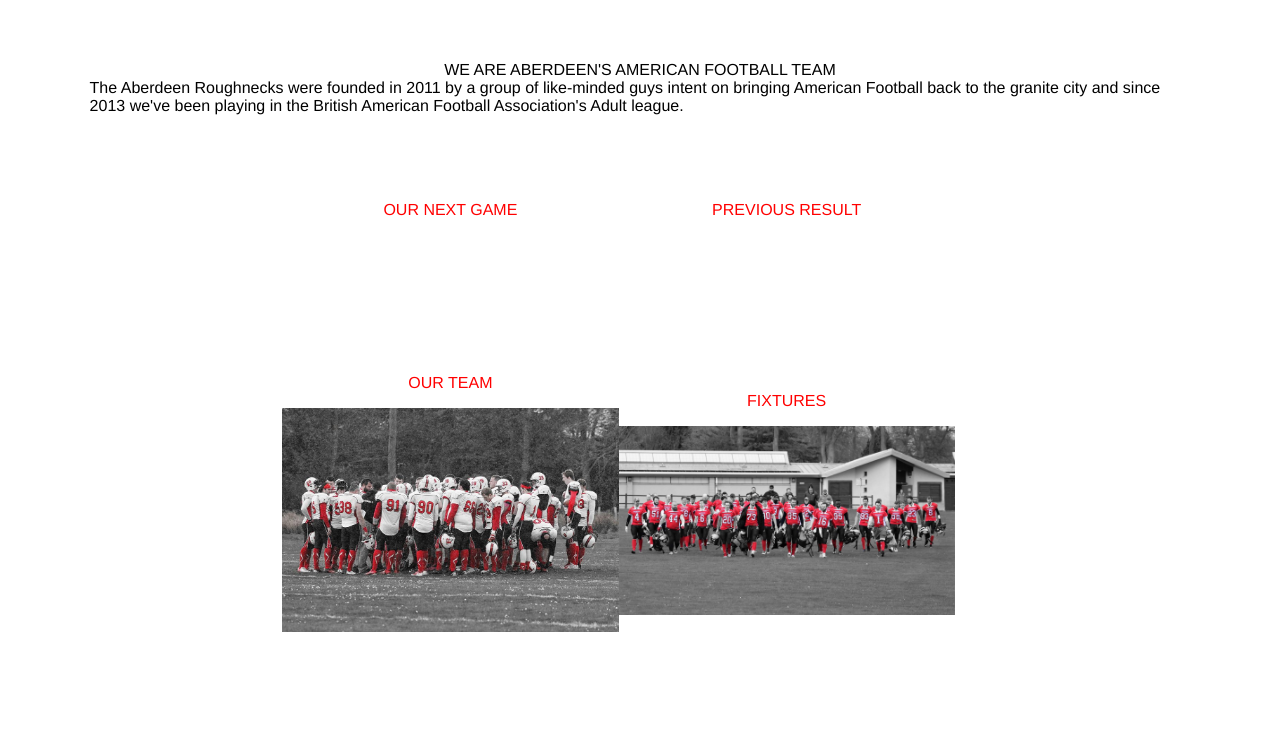
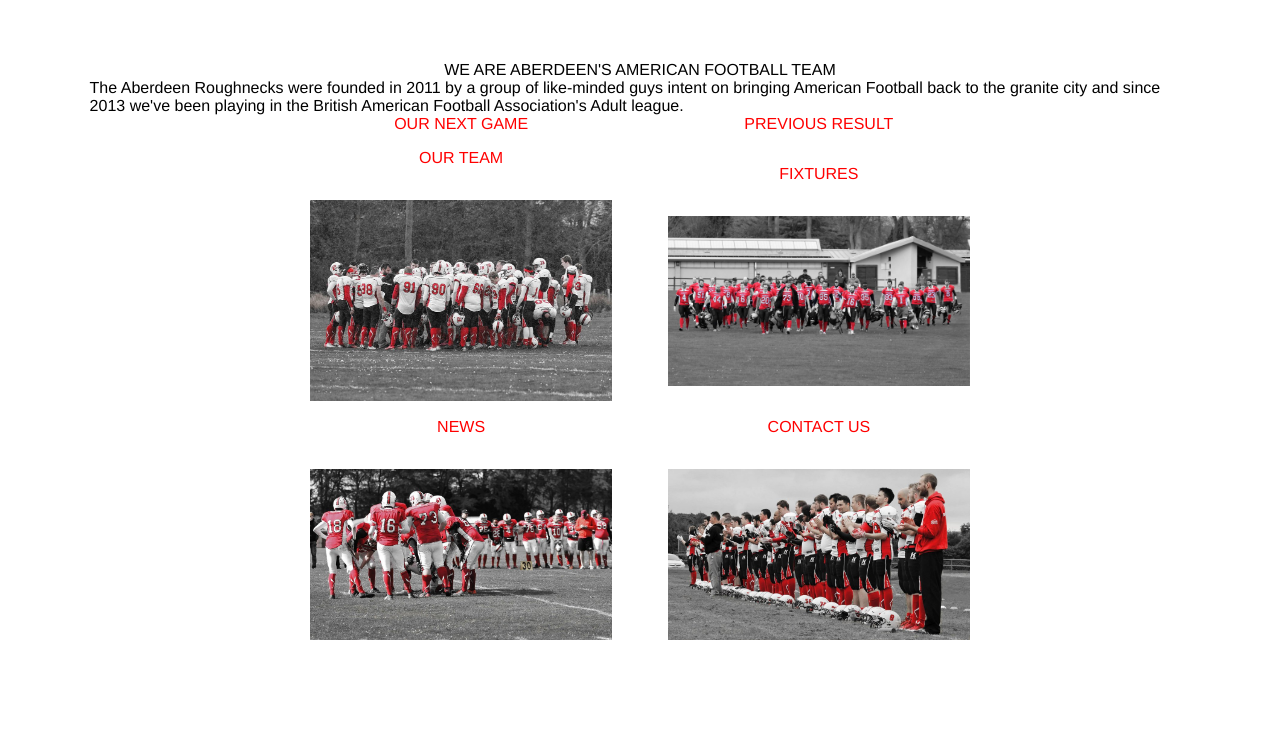
Before and after one commit to Wakodono/Aberdeen-Roughnecks, a plain HTML site: page index.html in a window 1280 px wide. Shown: the part 49-800 px from the top of the page. Drawn offline with Linux system fonts and the light colour scheme.

Commit message:
updates and bug-fixes

```diff
--- a/styles.css
+++ b/styles.css
@@ -139,8 +139,7 @@ main h2 {
 }
 
 .info-section {
-  margin-bottom: 7.5%;
-  margin-top: 12%;
+  margin: auto;
   width: 47%;
   display: block;
   align-items: center;
@@ -152,6 +151,7 @@ main h2 {
   height: auto;
   display: block;
   max-width: 100%;
+  padding: 17px;
 }
 
 .info-section h2 {
```
